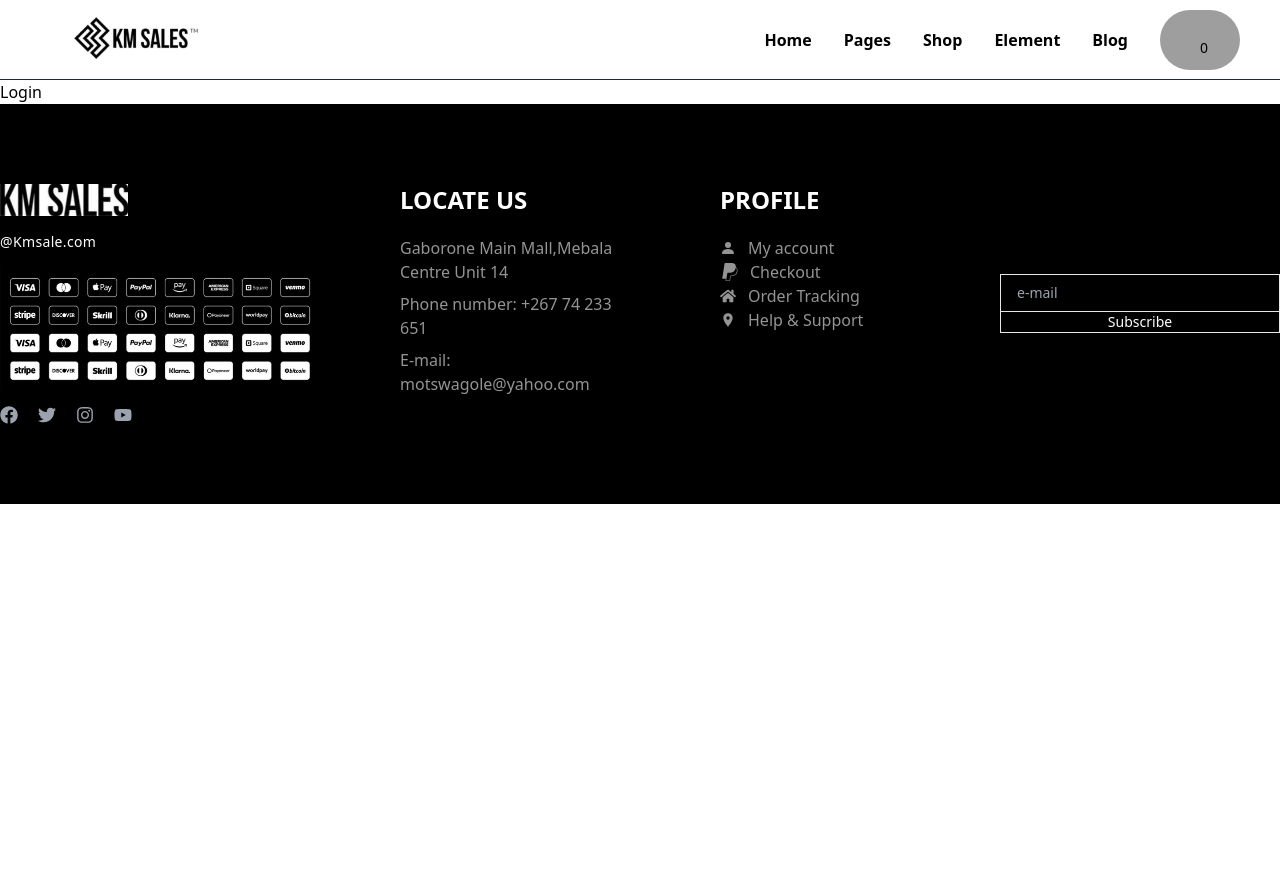
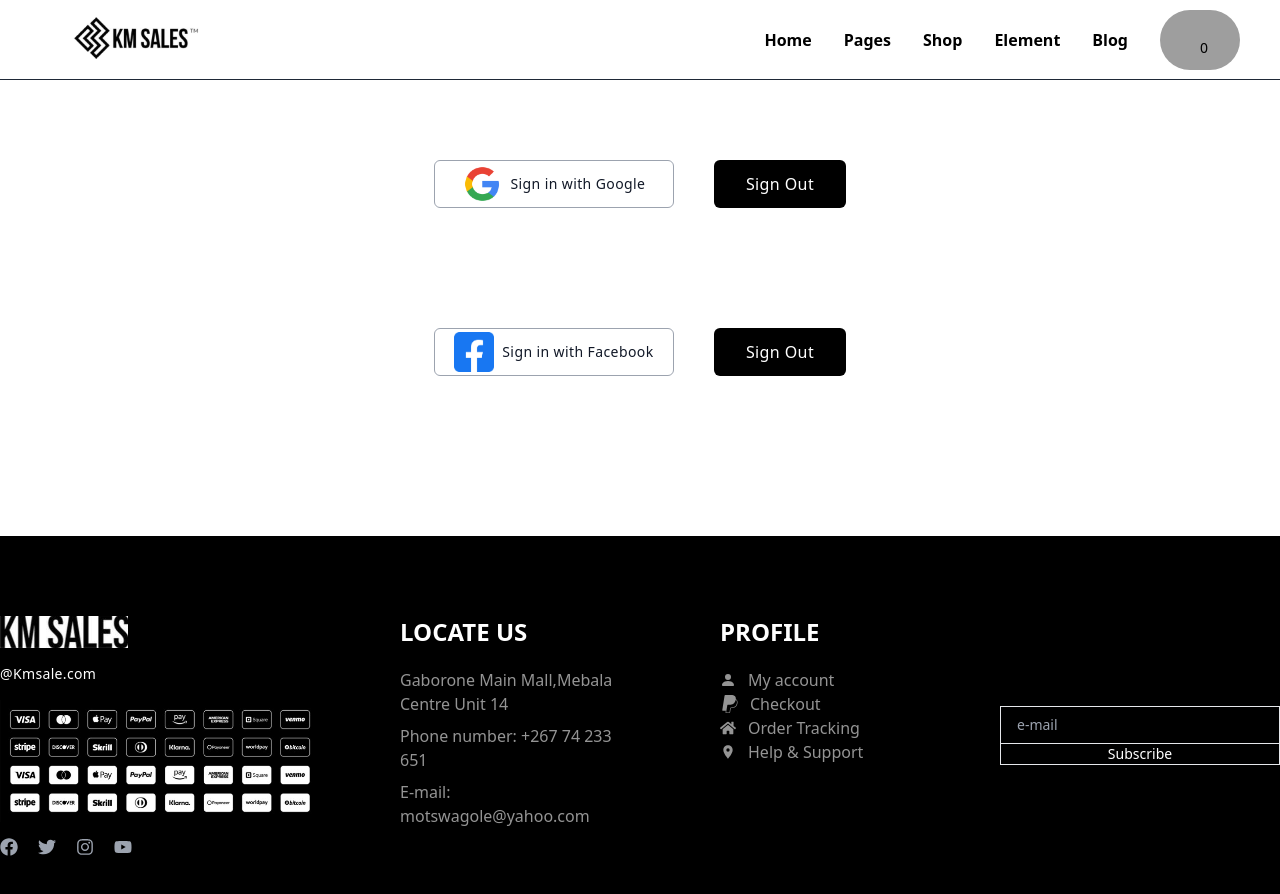
Before and after one commit to kcee01/km-sales, a React (Create React App) app: page /login in a window 1280 px wide. Shown: the top 894 px of the page. Before the commit the page ends 800 px from the top, so only its background shows below. Built offline with nearby package versions, Linux system fonts and the light colour scheme; grey boxes are pictures that could not be loaded.

Commit message:
added sign in buttons

```diff
--- a/src/assests/index.js
+++ b/src/assests/index.js
@@ -10,4 +10,8 @@
 
 import paymentblacklogo from "./paymentblacklogo.jpg";
 
-export{logo, notificationicon, cart, kmsales,paymentblacklogo,paymentlogo};
+import facebookLogo from "./facebookLogo.png";
+
+import googleLogo from "./googleLogo.png"
+
+export{logo, notificationicon, cart, kmsales,paymentblacklogo,paymentlogo,facebookLogo,googleLogo};
--- a/src/components/Cart.js
+++ b/src/components/Cart.js
@@ -1,6 +1,8 @@
 import React, { useEffect, useState } from 'react'
 
 import CartItem from "./CartItem";
+
+import { Link } from 'react-router-dom';
 
 import { useSelector } from 'react-redux';
 const Cart = () => {
@@ -45,9 +47,12 @@
             <p className='font-titleFont font-semibold flex justify-between nt-6'>
               Total <span className='text-xl font-bold'>${totalAmount}</span>
             </p>
+
+            <Link to="/Login">
                 <button className='text-base bg-black text-white w-full py-3 nt-6 hover:bg-gray-800 duration-300'>
                    proceed to checkout
                 </button>
+            </Link>
        </div>
     </div>
   </div>
--- a/src/pages/Login.js
+++ b/src/pages/Login.js
@@ -1,10 +1,35 @@
 import React from 'react'
+
+import { googleLogo,facebookLogo } from "../assests";
 
 const Login = () => {
   return (
-    <div>
-      <h1>Login</h1>
+    <div className='w-full flex flex-col items-center justify-center gap-10 py-20'>
+      <div className='w-full flex items-center justify-center gap-10'>
+        <div className='text-base w-60 h-12 tracking-wide border-[1px] border-gray-400
+         rounded-md flex items-center justify-center gap-2 hover:border-blue-600 cursor-pointer duration-300'>
+
+            <img className='w-10' src={googleLogo} alt="googleLogo" />
+            <span className='text-sm text-gray-900'>Sign in with Google</span>
+        </div>
+        <button className='bg-black text-white text-baseb py-3 px-8 tracking-wide rounded-md hover:bg-gray-800 duration-300'>
+            Sign Out
+        </button>
+      </div>
+      <div className='w-full flex flex-col items-center justify-center gap-10 py-20'>
+      <div className='w-full flex items-center justify-center gap-10'>
+        <div className='text-base w-60 h-12 tracking-wide border-[1px] border-gray-400
+         rounded-md flex items-center justify-center gap-2 hover:border-blue-600 cursor-pointer duration-300'>
+
+            <img className='w-10' src={facebookLogo} alt="facebookLogo" />
+            <span className='text-sm text-gray-900'>Sign in with Facebook</span>
+        </div>
+        <button className='bg-black text-white text-baseb py-3 px-8 tracking-wide rounded-md hover:bg-gray-800 duration-300'>
+            Sign Out
+        </button>
     </div>
+</div>
+</div>
   )
 }
 
```
Also changed, not shown: src/assests/facebookLogo.png (added), src/assests/googleLogo.png (added).
